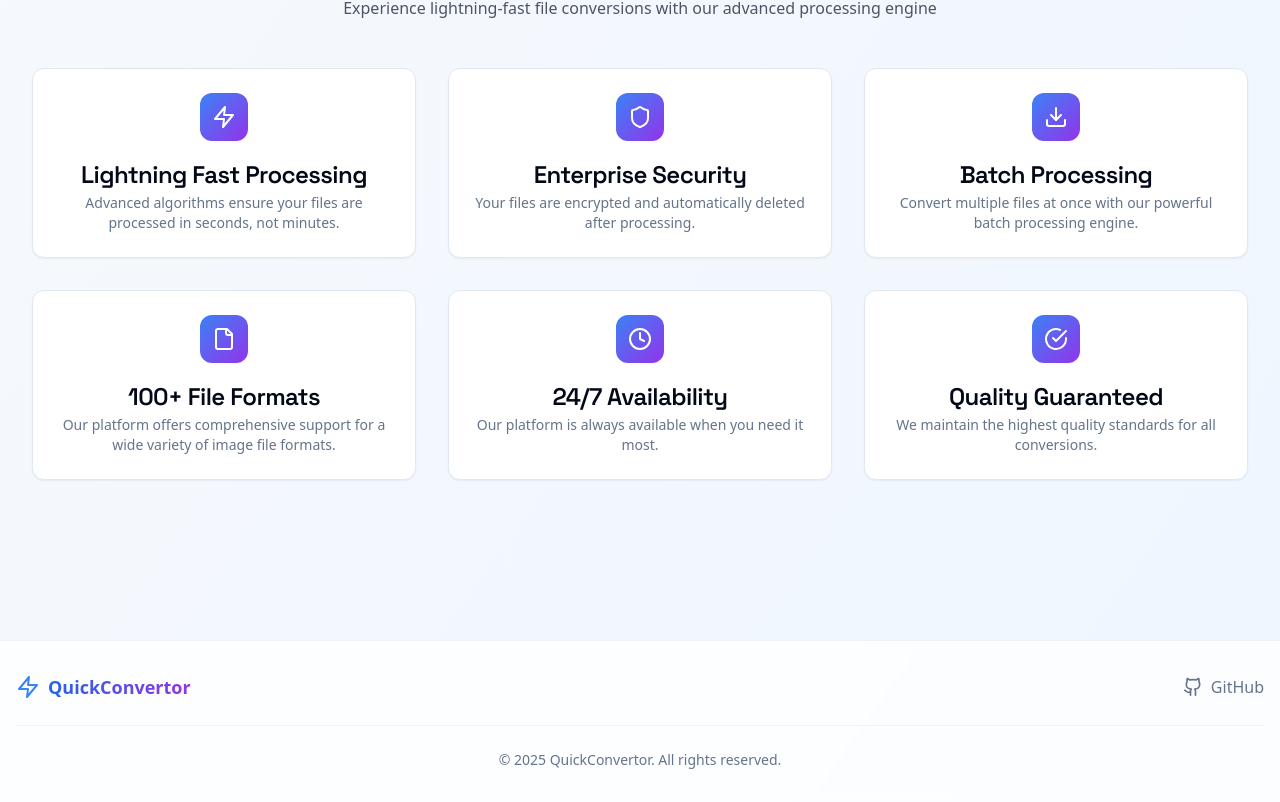
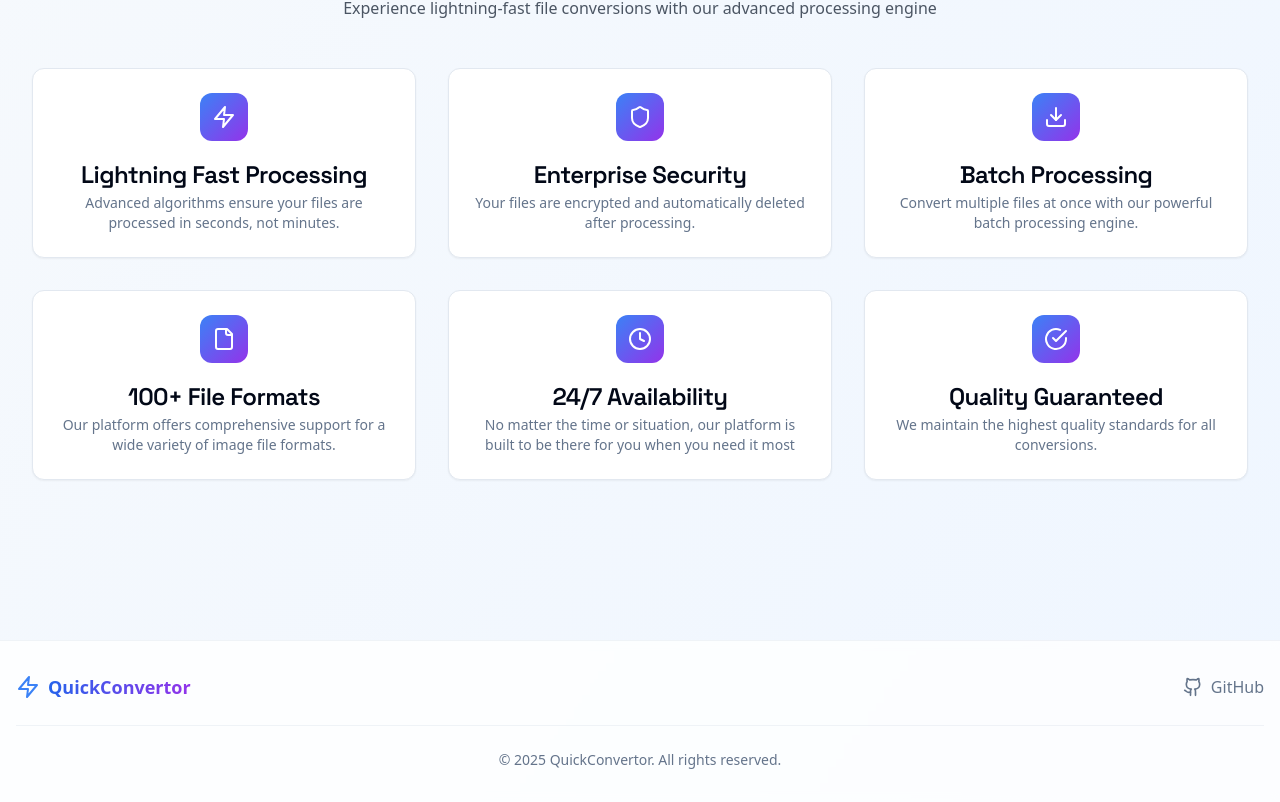
Before and after one commit to aakashsharma7/QuickConverter, a Next.js app: page / in a window 1280 px wide. Shown: the part 993-1795 px from the top of the page. Built offline with nearby package versions, Linux system fonts and the light colour scheme.

Commit message:
changes text in the page file

```diff
--- a/app/page.tsx
+++ b/app/page.tsx
@@ -456,7 +456,7 @@ export default function Dashboard() {
                 },
                 {
                   title: "24/7 Availability",
-                  description: "Our platform is always available when you need it most.",
+                  description: "No matter the time or situation, our platform is built to be there for you when you need it most",
                   icon: Clock
                 },
                 {
```
